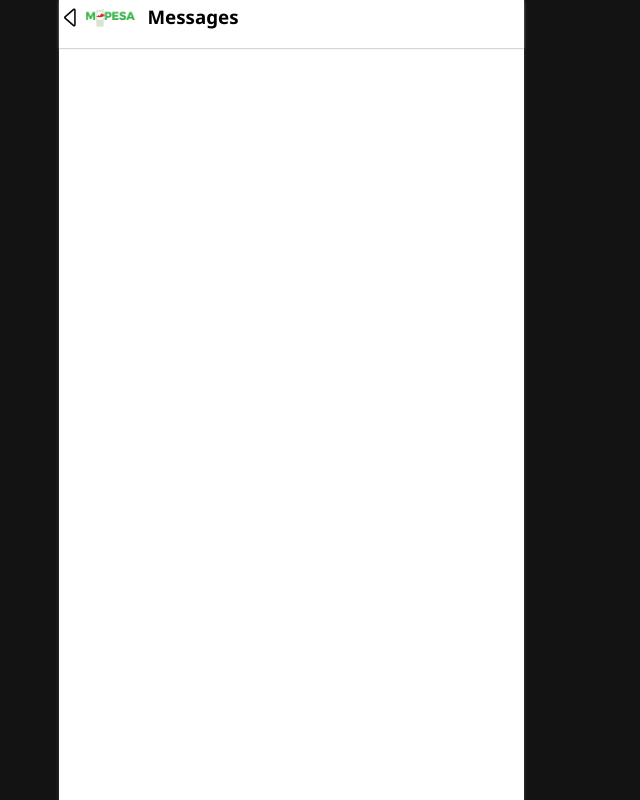
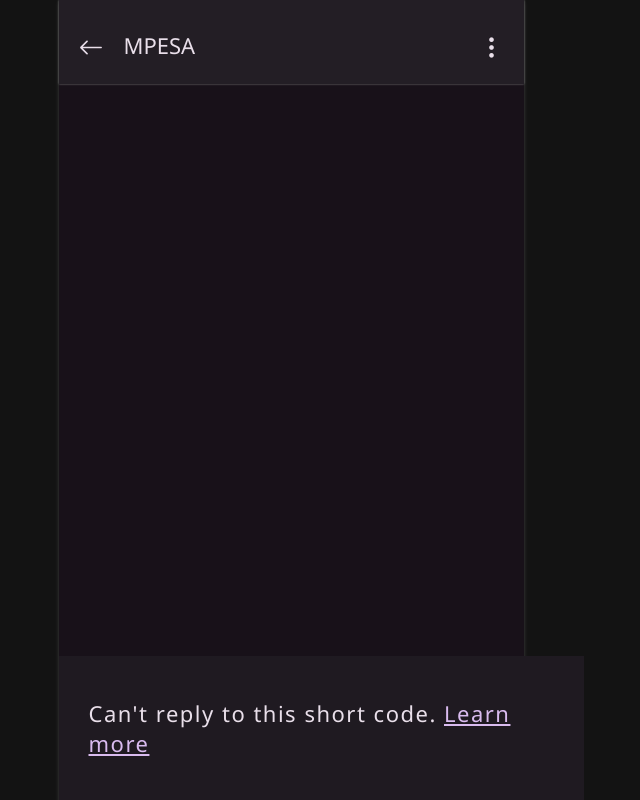
Before and after one commit to PascalTwoli/paspesa_pwa, a plain HTML site: page index.html in a window 1280 px wide. Both pictures are taken after a click on the button "Messages". Shown: the top 800 px of the page, without its empty margins (349-989 px from the left). Drawn offline with nearby package versions, Linux system fonts and the light colour scheme.

Commit message:
updated css

```diff
--- a/css/index.css
+++ b/css/index.css
@@ -127,7 +127,7 @@ font-weight: bold;
   color: #1d72e4;
   outline: none;
 
-  -webkit-appearance: none;
+  /* -webkit-appearance: none; */
   /* appearance: none; */
 }
 .option1{
@@ -435,28 +435,29 @@ h1{
     cursor: default;
   }
 
-  /* .mpesaMessage1-div{
-    text-align: left;
-  }  */
+  .mpesaMessage1-div{
+
+
+  }
 
   .mpesaMessage1{
-    background-color: rgb(149, 149, 149);
-    width: 370px;
+    background-color: #312f32;
     border: none;
-    border-radius: 3px;
-    padding: 1px 5px;
+    width: 380px;
+    padding: 1px 18px;
     font-family: madefor-text-bold,helveticaneuew01-65medi,helveticaneuew02-65medi,helveticaneuew10-65medi,sans-serif;
-    /* margin: auto; */
     margin-left: 6px;
-    font-weight: normal;
-    color: white;
-    font-size: 14px;
-    line-height: 17px;
+    font-weight: 320 !important;
+    color: #e6e1e5;
+    font-size: 22px;
+    line-height: 23px;
     text-align: left;
+    border-radius: 25px;
+    letter-spacing: 1.5px;
+    margin-bottom: 170px;
   }
 
   .span5{
-    color: rgb(4, 83, 221);
     text-decoration: underline;
   }
 
@@ -494,28 +495,68 @@ h1{
     width: 465px;
     margin-left: -7px;
     /* border-radius: 5px; */
-    background: white;
-    padding-bottom: 300px;
+    background: #181119;
+    /* padding-bottom: 300px; */
     position: fixed;
     top: 0px;
     bottom: 0px;
     height: 100%;
     overflow: auto;
-    padding-top: 50px;
+    padding-top: 80px;
   }
 
   .messages-head{
     display: flex;
     align-items: top;
     position: fixed;
-    background-color: white;
+    background-color: #231e25;
     top: 0px;
-    width: 465px;
+    width: 465.5px;
     box-shadow: 0 0 2px 0px grey;
+    padding-top: 30px;
+    padding-bottom: 20px;
+    justify-content: space-between;
+
   }
 
-  .bi-caret-left{
+  .mpesa-head{
+    display: flex;
+  }
+  .bi-arrow-left{
     font-size: 25px;
+    margin-left: 20px;
+    margin-right: 20px;
+    color: #e9dfea;
+  }
+
+  .mpesa-word{
+    margin-top: 0px;
+    color: #e9dfea;
+    font-size: 22px;
+    font-weight: normal;
+    margin-bottom: 0px;
+  }
+
+  .bi-three-dots-vertical{
+    color: #e9dfea;
+    font-size: 25px;
+    padding-right: 20px;
+  }
+
+  .message-modal-footer{
+    position: fixed;
+    padding: 20px 30px;
+    bottom: 0px;
+    background-color: #1f1a21;
+    width: 465px;
+    color: #e9dfea;
+    font-size: 22px;
+    letter-spacing: 1.5px;
+  }
+
+  .message-modal-footer-p{
+    color: #d9bbef;
+    text-decoration: underline;
   }
 
   a{
--- a/index.html
+++ b/index.html
@@ -147,12 +147,18 @@
       <!-- Messages  -->
       <div class="messages-modal">
         <div class="messages-head">
-      <i class="bi bi-caret-left"></i>
-      <img class="mpesa-icon"  src="icons/mpesa3 icon .png" alt="">
-      <h3 style="margin-top: 4px;">Messages</h3>
+          <div class="mpesa-head">
+            <i class="bi bi-arrow-left"></i>
+            <!-- <img class="mpesa-icon"  src="icons/mpesa3 icon .png" alt=""> -->
+            <h3  class="mpesa-word">MPESA</h3>
+          </div>
+          <i class="bi bi-three-dots-vertical"></i>
         </div>
         <div class="mpesaMessage1-div">
             <p class="mpesaMessage1"></p>
+        </div>
+        <div class="message-modal-footer">
+          <p>Can't reply to this short code. <span class="message-modal-footer-p">Learn more</span></p>
         </div>
       </div>
 
@@ -163,9 +169,7 @@
       </div>
     </div>
 
-
   </div>
-
 
 
   <script src="js/index.js"></script>
--- a/js/index.js
+++ b/js/index.js
@@ -12,8 +12,9 @@ let kshInModal1 = document.querySelector('.profile-ksh');
 let transIdInModal1 = document.querySelector('.id-trans');
 let firstLettersName = document.querySelector('.profile-span');
 const messagesModal = document.querySelector('.messages-modal')
-const fromMessages = document.querySelector('.bi-caret-left');
+const fromMessages = document.querySelector('.bi-arrow-left');
 const goToMessages = document.querySelector('.to-messages');
+const popUpWhiteBox = document.querySelector('.white-box')
 
 
 
@@ -41,9 +42,14 @@ modal1Done.addEventListener('click', () => {
 
 fromMessages.addEventListener('click', () => {
     messagesModal.style.display = 'none';
+    popUp.style.display = 'none';
 })
 
 goToMessages.addEventListener('click', () => {
+    messagesModal.style.display = 'block';
+})
+
+popUpWhiteBox.addEventListener('click', () => {
     messagesModal.style.display = 'block';
 })
 
@@ -141,7 +147,7 @@ function printMessage() {
 
         setTimeout(() => {
             messageElementDiv.style.display = 'block';
-            message.innerHTML = `${ID} Confirmed. Ksh${amount}.00 paid to ${nameInUppercase} <span class="span5">${tel}</span> on ${currentDate} at ${timeString}. New MPESA balance is Ksh${balance}.00. Transaction cost, Ksh${cost}.00. Amount you can transact within the day is Ksh499,140.00. To move money from bank to MPESA dial *334#>Withdraw>From bank to MPESA.`;
+            message.innerHTML = `${ID} Confirmed. Ksh${amount}.00 paid to ${nameInUppercase} <span class="span5">${tel}</span> on <span class="span5"> ${currentDate} at ${timeString}.</span> New MPESA balance is Ksh${balance}.00. Transaction cost, Ksh${cost}.00. Amount you can transact within the day is Ksh499,897.00. Send Kes200 or more on MPESA for a chance to win 1M WEEKLY with Shine Kenya Mamili!`;
             messageElement.appendChild(message);
         }, 4000);
     }
```
Lines whose indentation alone changed are shown as unchanged.
